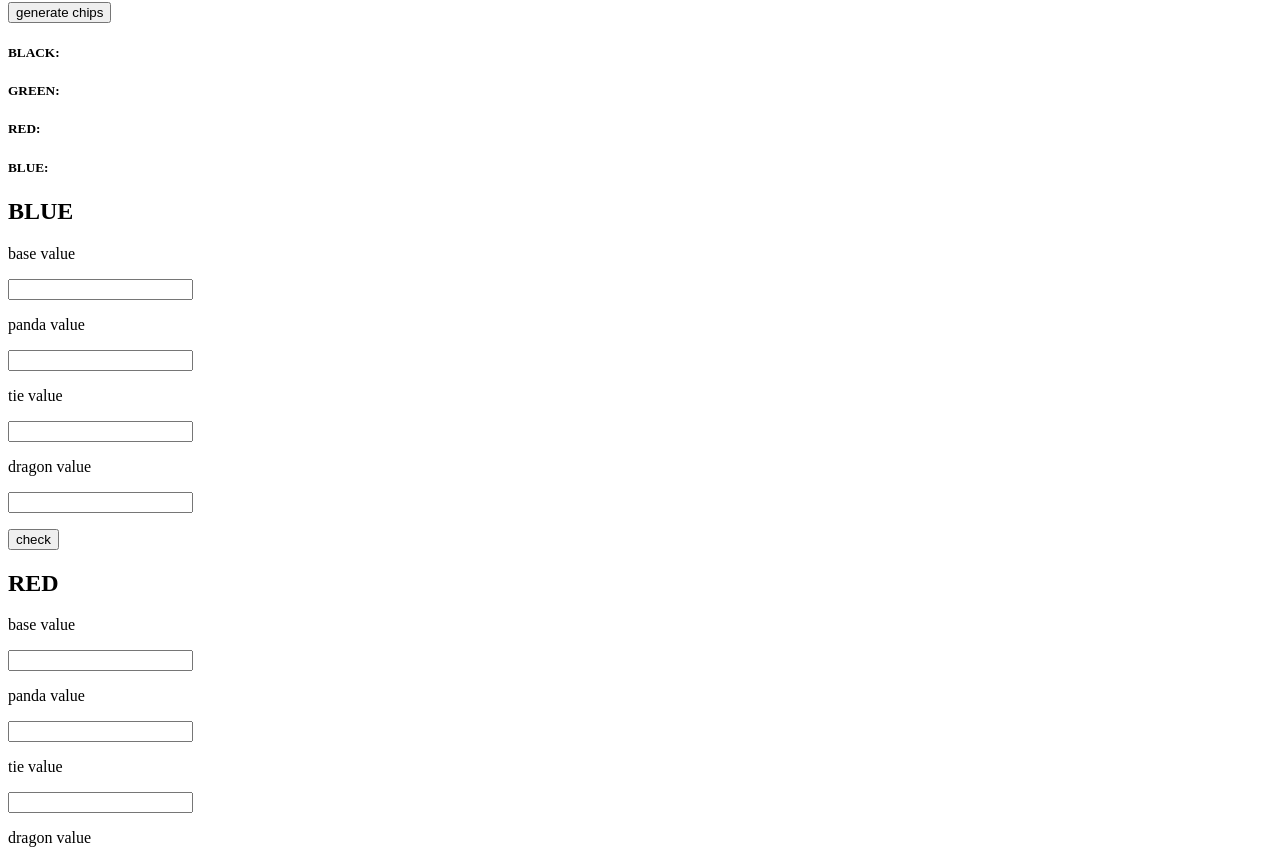
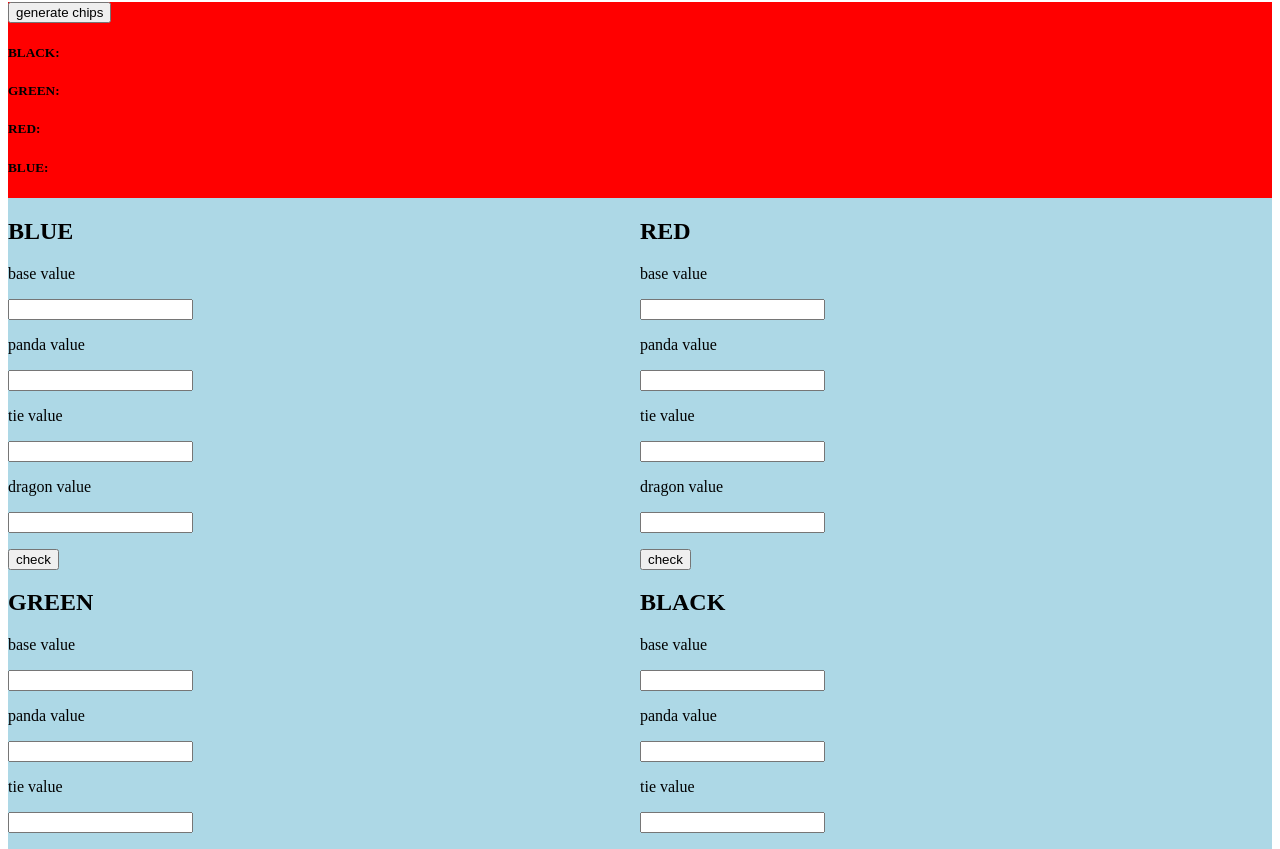
Before and after one commit to AlexBedwell/BacChipTrainer, a plain HTML site: page index.html in a window 1280 px wide. Shown: the part 78-927 px from the top of the page. Drawn offline with nearby package versions, Linux system fonts and the light colour scheme.

Commit message:
style change

```diff
--- a/index.html
+++ b/index.html
@@ -56,7 +56,7 @@
         <!-- Where the user will input the chip values to see if correct-->
         <div class="sumbissions">
             <!-- USER SUBMITS THE VALUES IN REGARDS TO ONLY BLUE -->
-            <div class ="blue-sub">
+            <div class ="blue sub">
                 <h2>BLUE</h2>
                 <div class="base-sub">
                     <p>base value</p>
@@ -69,6 +69,7 @@
                     <p>panda value</p>
                     <input type="text" id="blue-chip-panda">
                     <p id="blue-panda-chk"></p>
+                    </div>
                 <div class="tie-sub">
                     <p>tie value</p>
                     <input text="text" id="blue-chip-tie">
@@ -83,6 +84,7 @@
 
             </div>
             <!-- USER SUBMITS THE VALUES IN REGARDS TO ONLY RED -->
+            <div class="red sub">
                 <h2>RED</h2>
                 <div class="base-sub">
                     <p>base value</p>
@@ -95,6 +97,7 @@
                     <p>panda value</p>
                     <input type="text" id="red-chip-panda">
                     <p id="red-panda-chk"></p>
+                </div>
                 <div class="tie-sub">
                     <p>tie value</p>
                     <input text="text" id="red-chip-tie">
@@ -106,10 +109,10 @@
                     <p id="red-dragon-chck"></p>
                 </div>
                 <button id="red-check">check</button>
-
+            </div>
 
             <!-- USER SUBMITS THE VALUES IN REGARDS TO ONLY BLUE -->
-            <div class ="green-sub">
+            <div class ="green sub">
                 <h2>GREEN</h2>
                 <div class="base-sub">
                     <p>base value</p>
@@ -122,6 +125,7 @@
                     <p>panda value</p>
                     <input type="text" id="green-chip-panda">
                     <p id="green-panda-chk"></p>
+                </div>
                 <div class="tie-sub">
                     <p>tie value</p>
                     <input text="text" id="green-chip-tie">
@@ -137,7 +141,7 @@
             </div>
 
             <!-- USER SUBMITS THE VALUES IN REGARDS TO ONLY BLUE -->
-            <div class ="black-sub">
+            <div class ="black sub">
                 <h2>BLACK</h2>
                 <div class="base-sub">
                     <p>base value</p>
--- a/main.js
+++ b/main.js
@@ -12,6 +12,7 @@ function generateChips(){
 }
 
 $("#gen-chip").click(function(){
+    $('input').val('');
 
     //Generate Chips
     let tempBlue = generateChips();
--- a/style.css
+++ b/style.css
@@ -0,0 +1,32 @@
+body{
+    min-height: 100%;
+}
+button{
+    height:fit-content;
+    width: fit-content;
+}
+.header{
+    display:flex;
+    align-content: center;
+    justify-content: center;
+    text-align:center;
+}
+.container{
+    min-height: 100%;
+    background-color: red;
+}
+.sumbissions{
+    background-color: blue;;
+    display:flex;
+    flex-flow: row wrap;
+    width:100%;
+    align-content: center;
+
+
+}
+.sub{
+    min-width:50%;
+    background-color: lightblue;
+    height:fit-content;
+
+}
```
Lines whose indentation alone changed are shown as unchanged.
